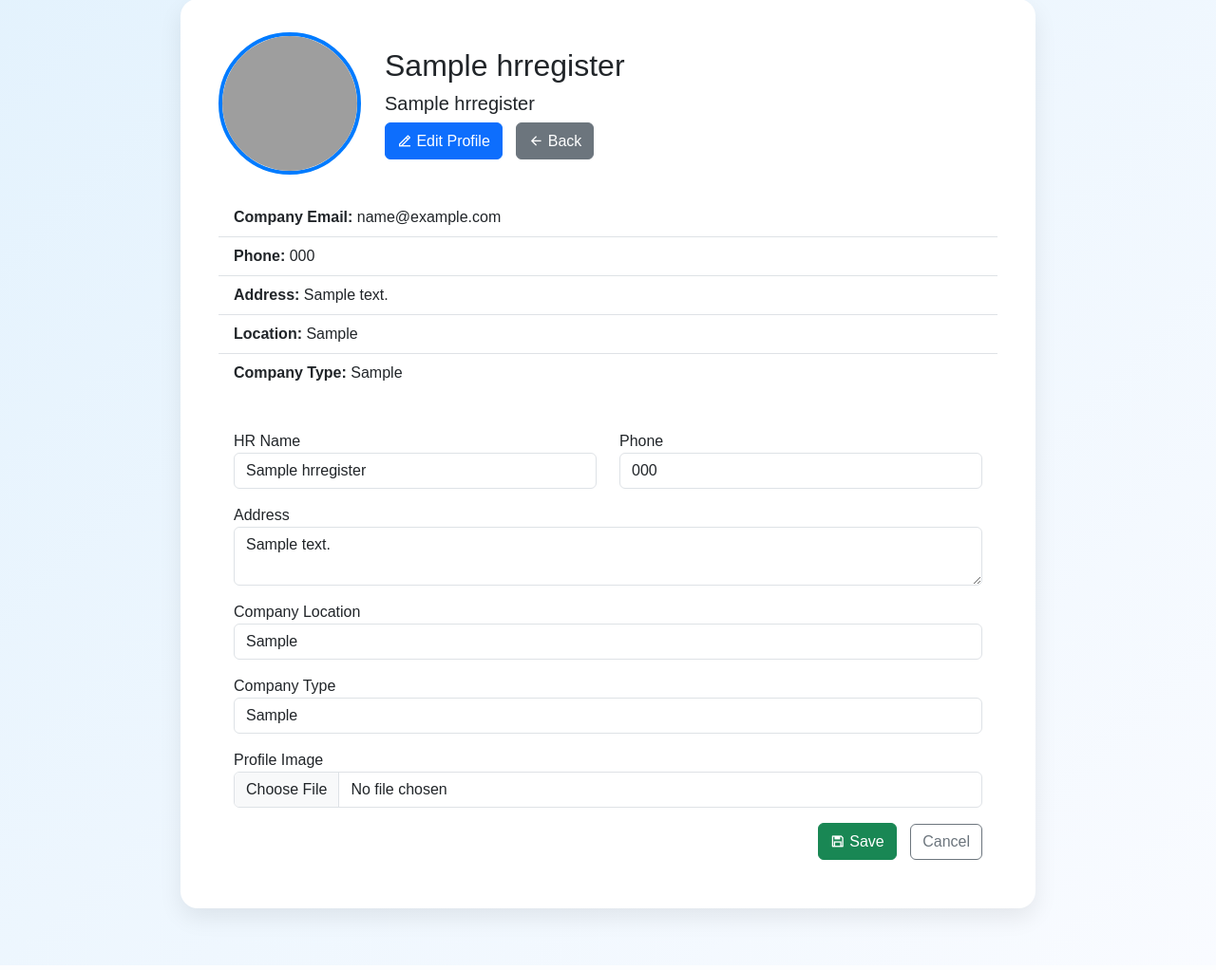
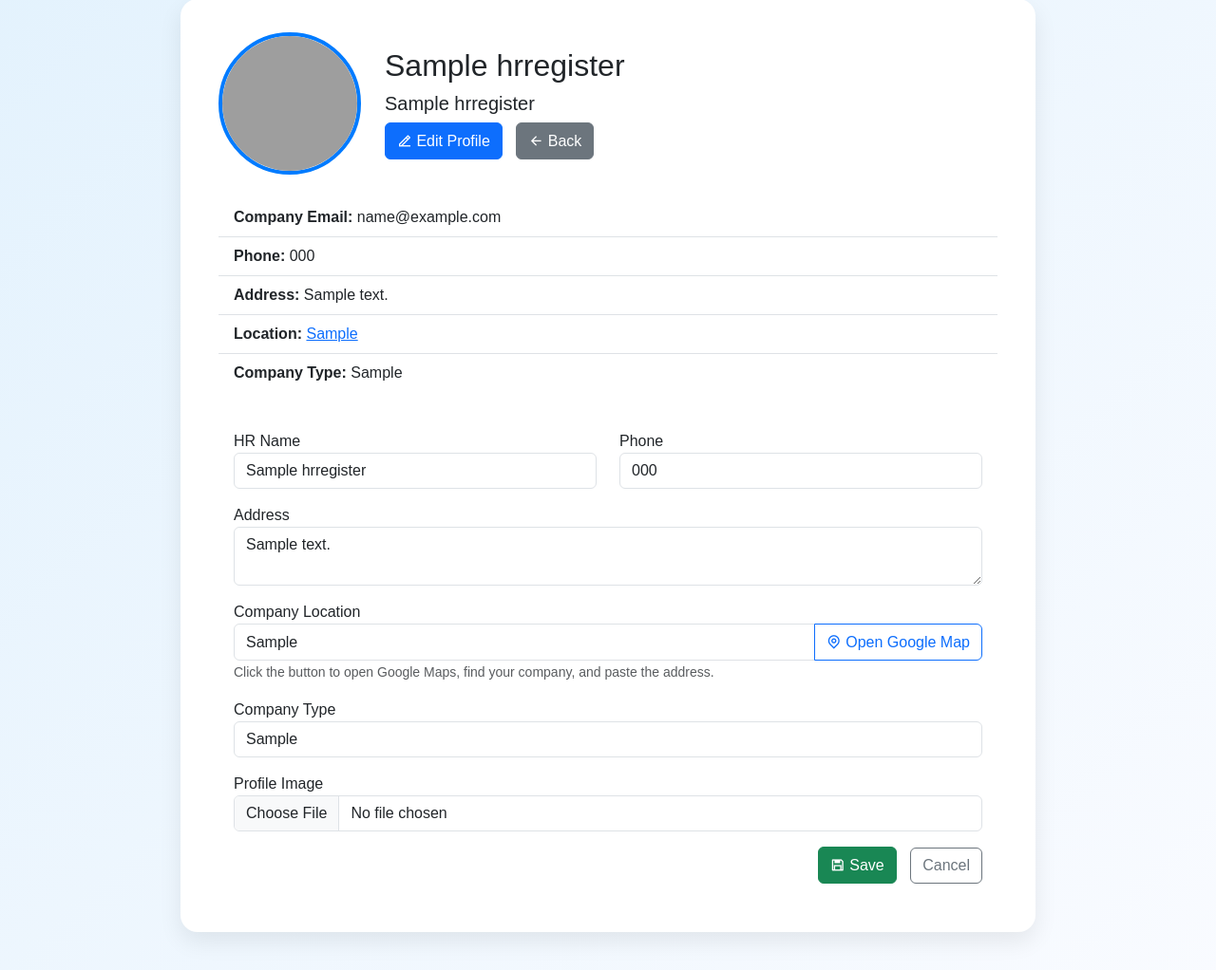
Before and after one commit to GOKUL405811/HRMS, a Django app: page /hr/profile/1/ in a window 1280 px wide, after a click on "Edit Profile". Shown: the part 61-1083 px from the top of the page at 95% size. Run offline with Django 4.2, Linux system fonts and the light colour scheme; tables that the repository leaves empty hold one stand-in row (values such as "Sample post"); grey boxes are pictures that could not be loaded.

Commit message:
Updated HR profile and company list HTML pages

```diff
--- a/HR_management_systems/templates/HR_profile.html
+++ b/HR_management_systems/templates/HR_profile.html
@@ -82,11 +82,23 @@ body {
     <ul class="list-group list-group-flush mb-4">
         <li class="list-group-item"><strong>Company Email:</strong> {{ hr.company_email }}</li>
 
-        <!-- ❌ REMOVED ADDITIONAL EMAIL DISPLAY -->
+        <!-- Additional email removed completely -->
 
         <li class="list-group-item"><strong>Phone:</strong> {{ hr.company_phone|default:"Not Provided" }}</li>
         <li class="list-group-item"><strong>Address:</strong> {{ hr.company_address|default:"Not Provided" }}</li>
-        <li class="list-group-item"><strong>Location:</strong> {{ hr.company_location|default:"Not Set" }}</li>
+
+        <!-- LOCATION DISPLAY WITH MAP CLICK (RESTORED) -->
+        <li class="list-group-item">
+            <strong>Location:</strong>
+            {% if hr.company_location %}
+                <a href="https://www.google.com/maps?q={{ hr.company_location|urlencode }}" target="_blank">
+                    {{ hr.company_location }}
+                </a>
+            {% else %}
+                Not Set
+            {% endif %}
+        </li>
+
         <li class="list-group-item"><strong>Company Type:</strong> {{ hr.company_type|default:"Not Specified" }}</li>
     </ul>
 
@@ -114,11 +126,17 @@ body {
                     <textarea name="company_address" class="form-control">{{ hr.company_address }}</textarea>
                 </div>
 
-                <!-- ❌ REMOVED ADDITIONAL EMAIL INPUT -->
-
+                <!-- LOCATION INPUT WITH MAP BUTTON (RESTORED) -->
                 <div class="mb-3">
                     <label>Company Location</label>
-                    <input type="text" name="company_location" class="form-control" value="{{ hr.company_location }}">
+                    <div class="input-group">
+                        <input id="locationField" type="text" name="company_location" class="form-control" value="{{ hr.company_location }}" placeholder="Enter or search in Google Maps">
+
+                        <button type="button" id="openMapBtn" class="btn btn-outline-primary">
+                            <i class="ri-map-pin-line"></i> Open Google Map
+                        </button>
+                    </div>
+                    <small class="text-muted">Click the button to open Google Maps, find your company, and paste the address.</small>
                 </div>
 
                 <div class="mb-3">
@@ -144,5 +162,12 @@ body {
 
 <script src="https://cdn.jsdelivr.net/npm/bootstrap@5.3.2/dist/js/bootstrap.bundle.min.js"></script>
 
+<!-- RESTORED GOOGLE MAP BUTTON BEHAVIOR -->
+<script>
+document.getElementById("openMapBtn")?.addEventListener("click", () => {
+    window.open('https://www.google.com/maps', '_blank');
+});
+</script>
+
 </body>
 </html>
```
Also changed, not shown: HR_management_systems/templates/registered_company_list.html (+0 -12 lines).
